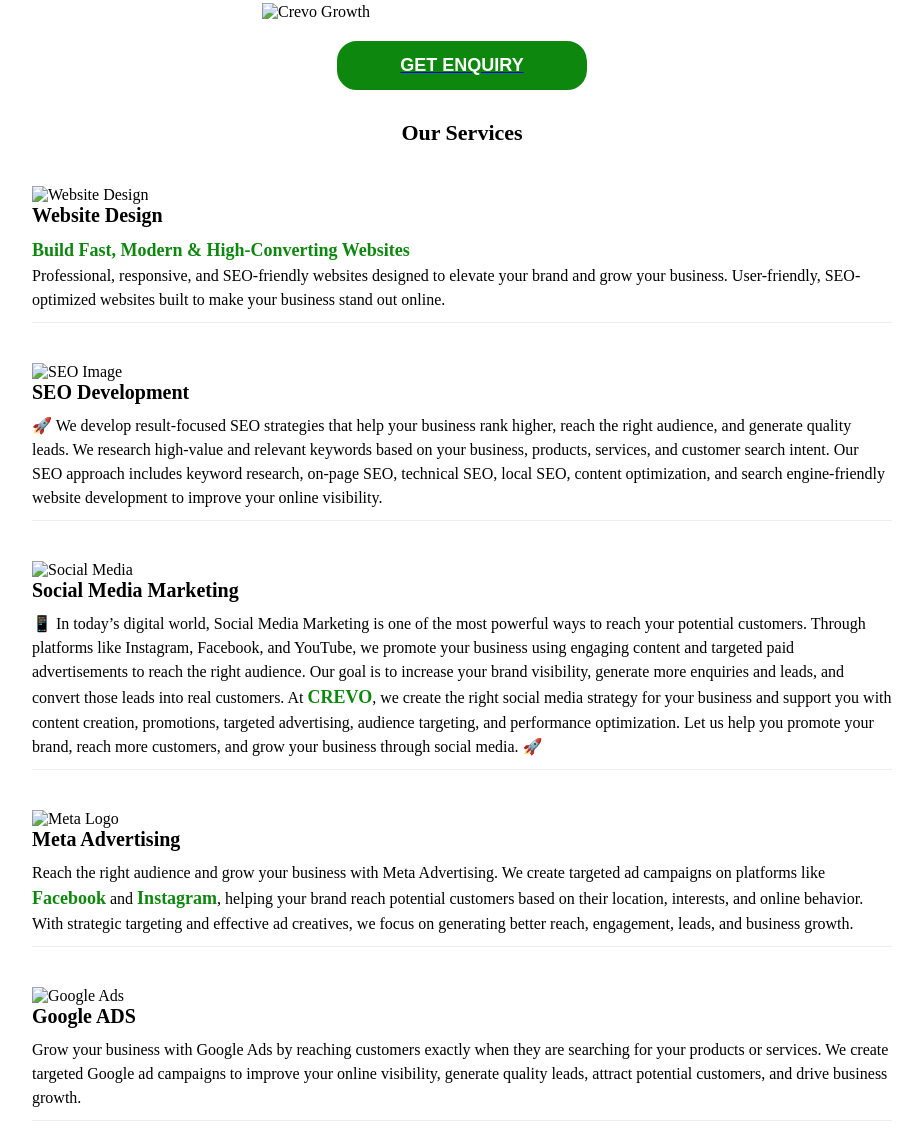
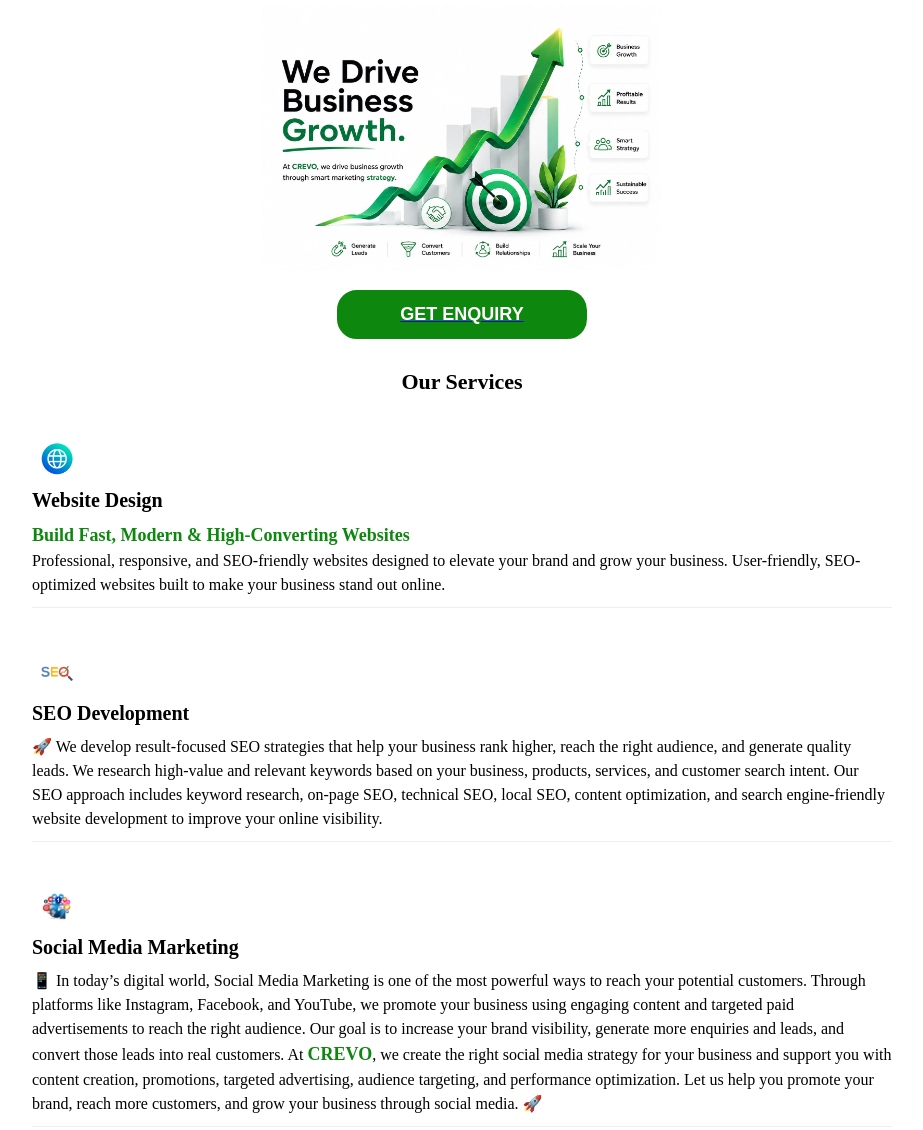
Before and after one commit to crevo9360/crevo, a plain HTML site: page index.html in a window 1280 px wide. Shown: the part 335-1465 px from the top of the page, without its empty margins (178-1101 px from the left). Drawn offline with Linux system fonts and the light colour scheme.

Commit message:
changed the loctaion of images
Signed-off-by: Siva <crevodm3@gmail.com>

```diff
--- a/index.html
+++ b/index.html
@@ -23,7 +23,7 @@
             <p><span class="unique">CREVO</span> helps businesses grow profitably through smart strategies, quality lead generation, customer conversion, and consistent follow-ups. We turn opportunities into customers and customers into long-term business growth.</p>
 
             <div>
-                <img class="photo" src="C:\Users\Siva\Downloads\WhatsApp Image 2026-09-01 at 10.14.48 PM.jpeg" alt="Crevo Growth">
+                <img class="photo" src="growth.jpeg" alt="Crevo Growth">
             </div>
 
             <div>
@@ -36,7 +36,7 @@
 
             <!-- Website Design Service -->
             <div class="service-card">
-                <div><img class="web" src="C:\Users\Siva\Downloads\WhatsApp Image 2026-09-01 at 11.07.12 PM.jpeg" alt="Website Design"></div>
+                <div><img class="web" src="web.jpeg" alt="Website Design"></div>
                 <h3 class="h1">Website Design</h3>
                 <p class="webpara">
                     <span class="unique2">Build Fast, Modern & High-Converting Websites</span><br>
@@ -46,28 +46,28 @@
 
             <!-- SEO Development Service -->
             <div class="service-card">
-                <div><img class="seologo" src="C:\Users\Siva\Downloads\seo.image.jpeg" alt="SEO Image"></div>
+                <div><img class="seologo" src="seo.jpeg" alt="SEO Image"></div>
                 <h3 class="seo">SEO Development</h3>
                 <p class="seopara">🚀 We develop result-focused SEO strategies that help your business rank higher, reach the right audience, and generate quality leads. We research high-value and relevant keywords based on your business, products, services, and customer search intent. Our SEO approach includes keyword research, on-page SEO, technical SEO, local SEO, content optimization, and search engine-friendly website development to improve your online visibility.</p>
             </div>
 
             <!-- Social Media Marketing -->
             <div class="service-card">
-                <div><img class="medialogo" src="C:\Users\Siva\Downloads\social media image.jpeg"alt="Social Media"></div>
+                <div><img class="medialogo" src="sm.jpeg"alt="Social Media"></div>
                 <h3 class="socialmedia">Social Media Marketing</h3>
                 <p class="socialpara">📱 In today’s digital world, Social Media Marketing is one of the most powerful ways to reach your potential customers. Through platforms like Instagram, Facebook, and YouTube, we promote your business using engaging content and targeted paid advertisements to reach the right audience. Our goal is to increase your brand visibility, generate more enquiries and leads, and convert those leads into real customers. At <span class="unique3">CREVO</span>, we create the right social media strategy for your business and support you with content creation, promotions, targeted advertising, audience targeting, and performance optimization. Let us help you promote your brand, reach more customers, and grow your business through social media. 🚀</p>
             </div>
 
             <!-- Meta Advertising -->
             <div class="service-card">
-                <div><img class="metalogo" src="C:\Users\Siva\Downloads\meta.jpeg" alt="Meta Logo"></div>
+                <div><img class="meta" src="meta.jpeg" alt="Meta Logo"></div>
                 <h3 class="meta">Meta Advertising</h3>
                 <p class="metapara">Reach the right audience and grow your business with Meta Advertising. We create targeted ad campaigns on platforms like <span class="unique4">Facebook</span> and <span class="unique4">Instagram</span>, helping your brand reach potential customers based on their location, interests, and online behavior. With strategic targeting and effective ad creatives, we focus on generating better reach, engagement, leads, and business growth.</p>
             </div>
 
             <!-- Google Ads -->
             <div class="service-card">
-                <div><img class="googlelogo" src="C:\Users\Siva\Downloads\google ads.jpeg" alt="Google Ads"></div>
+                <div><img class="googlelogo" src="ads.jpeg" alt="Google Ads"></div>
                 <h3 class="google">Google ADS</h3>
                 <p class="googlepara">Grow your business with Google Ads by reaching customers exactly when they are searching for your products or services. We create targeted Google ad campaigns to improve your online visibility, generate quality leads, attract potential customers, and drive business growth.</p>
             </div>
```
Also changed, not shown: ads.jpeg (added), growth.jpeg (added), meta.jpeg (added), seo.jpeg (added), sm.jpeg (added), web.jpeg (added).
